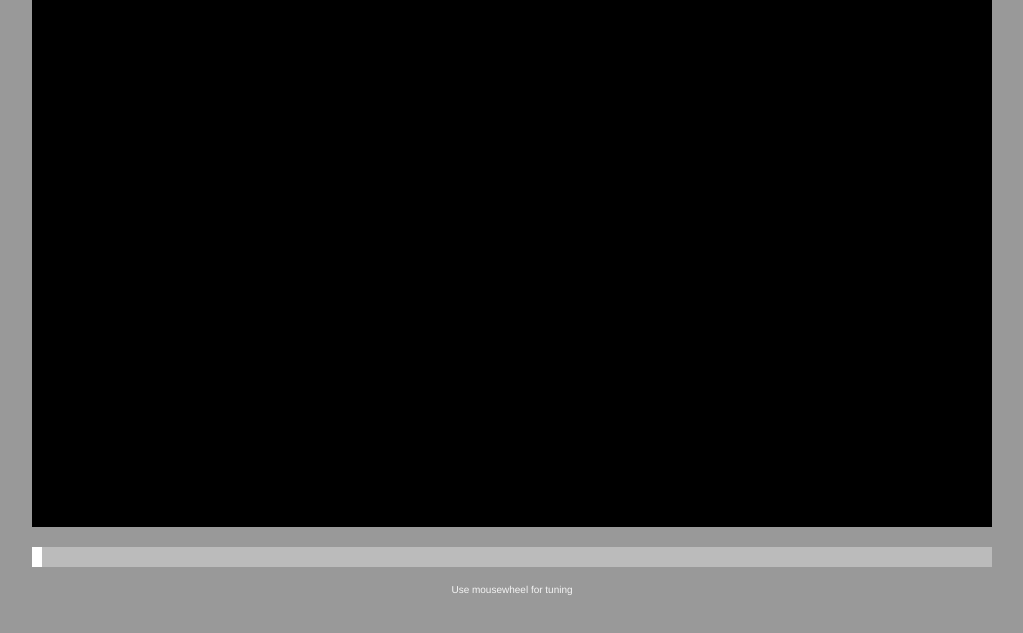
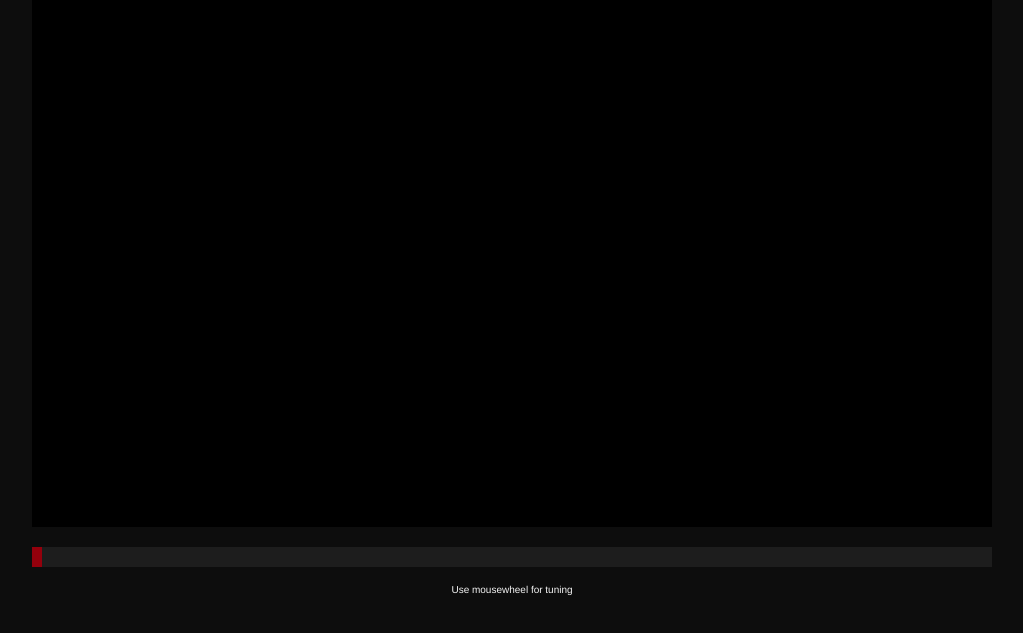
Before and after one commit to fixed/industriesalonfunk, a website: page public/index.html in a window 1280 px wide. Shown: the part 81-714 px from the top of the page, without its empty margins (128-1151 px from the left). Drawn offline with Linux system fonts and the light colour scheme; files that its build step writes are made by us from their sources; files whose address does not match are found by name.

Commit message:
couldn't stand the color anymore. sry :)

```diff
--- a/src/css/main.css
+++ b/src/css/main.css
@@ -3,7 +3,7 @@ html {
 	padding: 0;
 	margin: 0;
 	font: 10px/1.5 helvetica, verdana;
-	background: #999;
+	background: #0D0D0D;
 	color: #f4f4f4;
 	text-align: center;
 }
@@ -19,6 +19,7 @@ h1 {
 
 #page {
 	width: 100%;
+	background: #0D0D0D;
 }
 
 #wrapper {
@@ -37,21 +38,21 @@ h1 {
 	margin-top: 20px;
 	width: 960px;
 	height: 20px;
-	background: #BBB;
+	background: #1D1D1D;
 }
 
 #indicator {
 	position:absolute;
 	width: 10px;
 	height: 100%;
-	background: white;
+	background: #94000C;
 }
 
 .station {
 	display: table;
 	position: absolute;
 	height: 100%;
-	background: #2A0;
+	background: #272727;
 }
 
 .station span {
```
